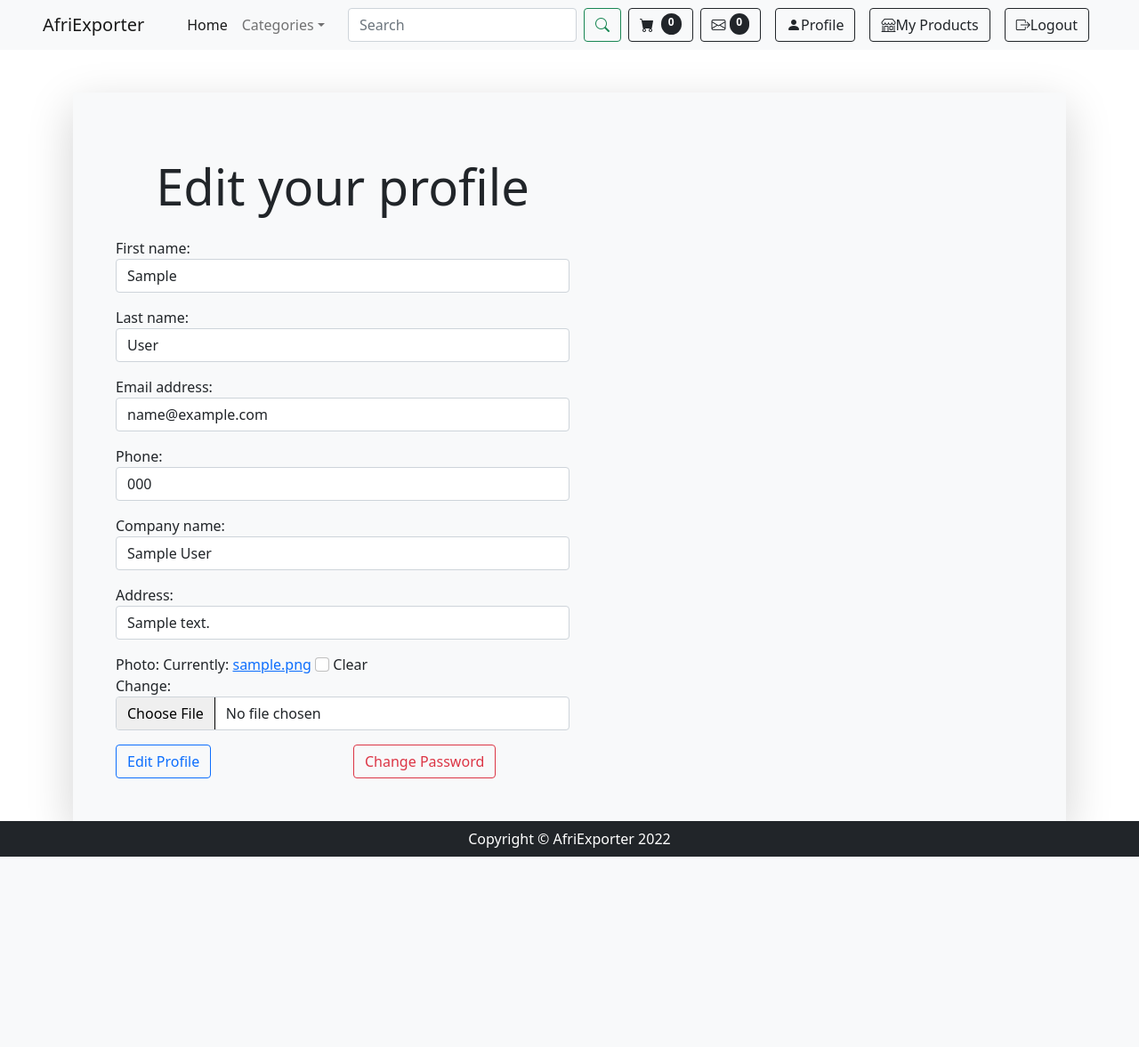
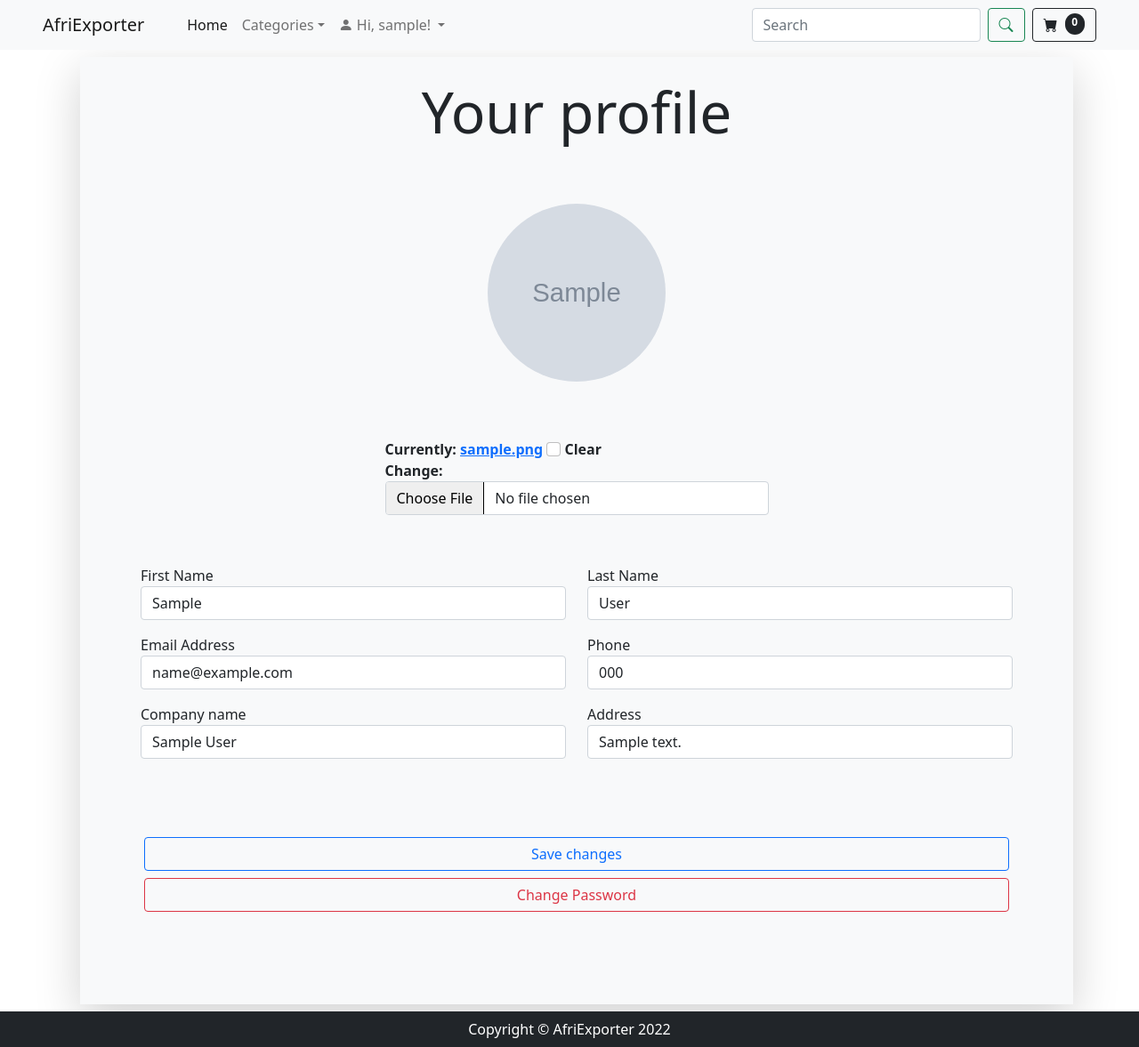
Before and after one commit to yunushamod/afriexport, a Django app: page /account/edit in a window 1280 px wide. Shown: the whole page at 89% size. Before the commit the page ends 963 px from the top, so only its background shows below. Run offline with Django 4.2, Linux system fonts and the light colour scheme; a user stored in the database is signed in; tables that the repository leaves empty hold one stand-in row (values such as "Sample post"); grey boxes marked "Sample" are stand-in pictures; parts of the project's set-up code (start-up, migrations or seed data) failed here and were passed over; some libraries are stand-ins or nearby versions.

Commit message:
Redesigned the profile page. Created an orders' page

```diff
--- a/accounts/templates/account/edit.html
+++ b/accounts/templates/account/edit.html
@@ -1,24 +1,117 @@
 {% extends "base.html" %}
+{% load static %}
 {% block title %}Edit Profile {% endblock %}
 {% block content %}
-<div class="container-fluid bg-light p-5 shadow-lg mt-5">
-    <div class="col-md-6">
-        <h1 class="display-4 text-center m-4">Edit your profile</h1>
-        <form method="post" enctype="multipart/form-data">
-            {{user_form.as_p}}
-            {{profile_form.as_p}}
+
+
+<div class="container-fluid bg-light p-4 mx-2 my-2 shadow-lg">
+    {% if user_form.non_field_errors %}
+    {% for error in user_form.non_field_errors %}
+    <div class="alert alert-warning alert-dismissible fade show" role="alert">
+        <span><i class="bi bi-exclamation-triangle"></i></span>
+        {{error}}
+        <button type="button" class="btn-close" data-bs-dismiss="alert" aria-label="Close"></button>
+    </div>
+    {% endfor %}
+    {% endif %}
+    {% if profile_form.non_field_errors %}
+    {% for error in profile_form.non_field_errors %}
+    <div class="alert alert-warning alert-dismissible fade show" role="alert">
+        <span><i class="bi bi-exclamation-triangle"></i></span>
+        {{error}}
+        <button type="button" class="btn-close" data-bs-dismiss="alert" aria-label="Close"></button>
+    </div>
+    {% endfor %}
+    {% endif %}
+    <h1 class="text-center display-3">Your profile</h1>
+    <form method="post" enctype="multipart/form-data">
+        <div class="row my-3 p-5">
+            <a href='{% if request.user.profile.photo %}{{request.user.profile.photo.url}}{% else %}{% static "img/no_image.png" %}{% endif %}' class="text-center">
+                <img src='{% if request.user.profile.photo %}{{request.user.profile.photo.url}}{% else %}{% static "img/no_image.png" %}{% endif %}'
+            class="img-rounded" alt="Your profile picture" style="height:200px;width: 200px; border-radius: 50%;">
+            </a>
+        </div>
+        <div class="row my-2 fw-bold d-flex justify-content-center">
+            <div class="col-5">
+                {{profile_form.photo}}
+            </div>
+        </div>
+        <div class="row my-4 p-3 gy-3 mx-3">
+            <div class="col-md-6 col-sm-12 col-lg-6">
+                <label for="id_first_name">First Name</label>
+                {{user_form.first_name}}
+                {% if user_form.first_name.errors %}
+                {% for error in user_form.first_name.errors %}
+                <p class="text-red fw-bold">{{error}}</p>
+                {% endfor %}
+                {% endif %}
+            </div>
+            <div class="col-md-6 col-sm-12 col-lg-6">
+                <label for="id_last_name">Last Name</label>
+                {{user_form.last_name}}
+                {% if user_form.last_name.errors %}
+                {% for error in user_form.last_name.errors %}
+                <p class="text-red fw-bold">{{error}}</p>
+                {% endfor %}
+                {% endif %}
+            </div>
+            <div class="col-md-6 col-sm-12 col-lg-6">
+                <label for="id_email">Email Address</label>
+                {{user_form.email}}
+                {% if user_form.email.errors %}
+                {% for error in user_form.email.errors %}
+                <p class="text-red fw-bold">{{error}}</p>
+                {% endfor %}
+                {% endif %}
+            </div>
+            <div class="col-md-6 col-sm-12 col-lg-6">
+                <label for="id_phone">Phone</label>
+                {% if profile_form.phone.value %}
+                <input type="tel" name="phone" maxlength="15" required id="id_phone"
+                value="{{profile_form.phone.value}}" />
+                {% else %}
+                <input type="tel" name="phone" maxlength="15" required id="id_phone" />
+                {% endif %}
+                {% if profile_form.phone.errors %}
+                {% for error in profile_form.phone.errors %}
+                <p class="text-red fw-bold">{{error}}</p>
+                {% endfor %}
+                {% endif %}
+            </div>
+            <div class="col-md-6 col-sm-12 col-lg-6">
+                <label for="id_company_name">Company name</label>
+                {{profile_form.company_name}}
+                {% if profile_form.company_name.errors %}
+                {% for error in profile_form.company_name.errors %}
+                <p class="text-red fw-bold">{{error}}</p>
+                {% endfor %}
+                {% endif %}
+            </div>
+            <div class="col-md-6 col-sm-12 col-lg-6">
+                <label for="id_address">Address</label>
+                {{profile_form.address}}
+                {% if profile_form.address.errors %}
+                {% for error in profile_form.address.errors %}
+                <p class="text-red fw-bold">{{error}}</p>
+                {% endfor %}
+                {% endif %}
+            </div>
             {% csrf_token %}
+        </div>
+        <div class="row p-5">
             <div class="d-grid gap-2">
-                <div  class="row">
-                    <div class="col-md-6">
-                        <button type="submit" class="btn btn-outline-primary">Edit Profile</button>
-                    </div>
-                    <div class="col-md-6">
-                        <a href="{% url 'password_change' %}" class="btn btn-outline-danger">Change Password</a>
-                    </div>
-                </div>
+                <button class="btn btn-outline-primary">Save changes</button>
             </div>
-        </form>
-    </div>
+            <div class="d-grid gap-2 gy-2">
+                <a class="btn btn-outline-danger" href="{% url 'password_change' %}">Change Password</a>
+            </div>
+        </div>
+        <div class="row p-3">
+
+            <div class="col-6">
+
+            </div>
+        </div>
+    </form>
 </div>
 {% endblock %}
--- a/accounts/templates/base.html
+++ b/accounts/templates/base.html
@@ -34,6 +34,22 @@
                                 {% endfor %}
                             </ul>
                         </li>
+                        {% if request.user.is_authenticated %}
+                        <li class="nav-item dropdown">
+                            <a class="nav-link dropdown-toggle" id="navbarDropdown" href="#" role="button" data-bs-toggle="dropdown" aria-expanded="false">
+                                <i class="bi bi-person-fill"></i> Hi, {{request.user.username}}!
+                            </a>
+                            <ul class="dropdown-menu" aria-labelledby="navbarDropdown">
+                                <li><a class="dropdown-item" href="{% url 'edit' %}"><i class="bi bi-person-circle"></i> My Profile</a></li>
+                                <li><a class="dropdown-item" href="{% url 'shop:my_products' %}"><i class="bi bi-shop"></i> My products</a></li>
+                                <li><a class="dropdown-item" href="{% url 'orders:orders' %}"><i class="bi bi-bag-fill"></i> My Orders</a></li>
+                                <li><a class="dropdown-item" href="{% url 'chat:get_messages' %}"><i class="bi bi-envelope"></i> Inbox</a></li>
+                                <li><hr class="dropdown-divider" /></li>
+                                <li><a class="dropdown-item" href="{% url 'logout' %}">Logout</a></li>
+
+                            </ul>
+                        </li>
+                        {% endif %}
                     </ul>
                     <form class="d-flex mx-2" role="search" action="{% url 'shop:search_product' %}" method="get">
                         <input class="form-control me-2" name="search" type="search" placeholder="Search" aria-label="Search">
@@ -47,23 +63,7 @@
                             <span class="badge bg-dark text-white ms-1 rounded-pill">{{cart|length}}</span>
                         </a>
                     </form>
-                    {% if request.user.is_authenticated %}
-                    <form  class="d-flex mx-2">
-                        <a class="btn btn-outline-dark d-flex" href="{% url 'chat:get_messages' %}">
-                            <i class="bi bi-envelope"></i>
-                            <span class="badge bg-dark text-white ms-1 rounded-pill">{{messages}}</span>
-                        </a>
-                    </form>
-                    <a class="btn btn-outline-dark d-flex mx-2" href="{% url 'edit' %}">
-                        <i class="bi bi-person-fill"></i> Profile
-                    </a>
-                    <a class="btn btn-outline-dark d-flex mx-2" href="{% url 'shop:my_products' %}">
-                        <i class="bi bi-shop"></i> My Products
-                    </a>
-                    <a class="btn btn-outline-dark d-flex mx-2" href="{% url 'logout' %}">
-                        <i class="bi bi-box-arrow-right"></i> Logout
-                    </a>
-                    {% else %}
+                    {% if not request.user.is_authenticated %}
                     <a class="btn btn-outline-dark d-flex mx-2" href="{% url 'login' %}">
                         <i class="bi bi-box-arrow-left"></i> Login
                     </a>
--- a/afriexporter/settings.py
+++ b/afriexporter/settings.py
@@ -23,7 +23,7 @@ BASE_DIR = Path(__file__).resolve().parent.parent
 # See https://docs.djangoproject.com/en/4.1/howto/deployment/checklist/
 
 # SECURITY WARNING: keep the secret key used in production secret!
-SECRET_KEY = 'django-insecure-&ara=p8_n%jz-xlvbbf8_iz8i#52@vsq9c%d%&e!vv97t_vqpd'
+SECRET_KEY = os.getenv('SECRET_KEY')
 
 # SECURITY WARNING: don't run with debug turned on in production!
 DEBUG = True
--- a/orders/models.py
+++ b/orders/models.py
@@ -2,6 +2,7 @@ from dataclasses import field
 from email.policy import default
 from django.db import models
 from shop.models import Product
+from django.conf import settings
 # Create your models here.
 
 class Order(models.Model):
@@ -14,6 +15,7 @@ class Order(models.Model):
     created = models.DateTimeField(auto_now_add=True)
     updated = models.DateTimeField(auto_now=True)
     paid = models.BooleanField(default=False)
+    user = models.ForeignKey(settings.AUTH_USER_MODEL, on_delete=models.CASCADE, default=1)
 
     class Meta:
         ordering = ['-created']
--- a/orders/urls.py
+++ b/orders/urls.py
@@ -1,8 +1,9 @@
 from django.urls import path
-from .views import order_create
+from .views import order_create, get_orders
 
 app_name='orders'
 
 urlpatterns = [
     path('create/<int:product_id>/', order_create, name='order_create'),
+    path('orders/', get_orders, name='orders'),
 ]
--- a/orders/views.py
+++ b/orders/views.py
@@ -1,6 +1,6 @@
 from django.http import HttpRequest, HttpResponse
 from django.shortcuts import render, get_object_or_404
-from orders.models import OrderItem
+from orders.models import OrderItem, Order
 from shop.models import Product
 from .forms import OrderCreateForm
 from cart.cart import Cart
@@ -8,6 +8,10 @@ from .tasks import order_created, order_admin_created, order_owner_created
 
 # Create your views here.
 
+
+def get_orders(request: HttpRequest) -> HttpResponse:
+    orders = Order.objects.filter(user=request.user).all()
+    return render(request, 'orders/order/orders.html', {'orders': orders})
 
 def order_create(request: HttpRequest, product_id: int) -> HttpResponse:
     cart = Cart(request)
--- a/shop/forms.py
+++ b/shop/forms.py
@@ -5,4 +5,4 @@ from .models import Product
 class CreateProductForm(forms.ModelForm):
     class Meta:
         model = Product
-        exclude = ('user', 'created', 'updated')
+        exclude = ('user', 'created', 'updated', 'slug')
--- a/shop/models.py
+++ b/shop/models.py
@@ -1,6 +1,7 @@
 from django.db import models
 from django.conf import settings
 from django.urls import reverse
+from django.template.defaultfilters import slugify
 # Create your models here.
 
 
@@ -42,6 +43,11 @@ class Product(models.Model):
         return reverse('shop:product_detail', args=(self.id,self.slug))
     def __str__(self) -> str:
         return self.name
+
+    def save(self, *args, **kwargs):
+        self.slug = slugify(self.name)
+        super().save(*args, **kwargs)
+
     # def save(self, *args, **kwargs):
     #     if self.image:
     #         imageTemporary = Image.open(self.image)
--- a/shop/templates/shop/product/product_home.html
+++ b/shop/templates/shop/product/product_home.html
@@ -5,8 +5,8 @@
 <header class="bg-dark py-5">
     <div class="container px-4 px-lg-5 my-5">
         <div class="text-center text-white">
-            <h1 class="display-4 fw-bolder">Shop in style</h1>
-            <p class="lead fw-normal text-white-50 mb-0">Lorem Ipsum dolor met....</p>
+            <h1 class="display-4 fw-bolder">Welcome to AfriExporter</h1>
+            <!-- <p class="lead fw-normal text-white-50 mb-0">Lorem Ipsum dolor met....</p> -->
         </div>
     </div>
 </header>
--- a/shop/templates/shop/product/product_list.html
+++ b/shop/templates/shop/product/product_list.html
@@ -9,7 +9,7 @@
             <div class="card-body p-4">
                 <div class="text-center">
                     <!-- Product name-->
-                    <h5 class="fw-bolder">{{product.name}}</h5>
+                    <h5 class="fw-bolder">{{product.name|truncatechars:25}}</h5>
                     <!-- Product reviews-->
                     <!-- <div class="d-flex justify-content-center small text-warning mb-2">
                         <div class="bi-star-fill"></div>
```
Also changed, not shown: chat/templates/chat/message_list.html (+31 -18 lines), orders/templates/orders/order/orders.html (added, +29 -0 lines), shop/templates/shop/product/create_product.html (+0 -17 lines), orders/migrations/0002_order_user.py (added).
